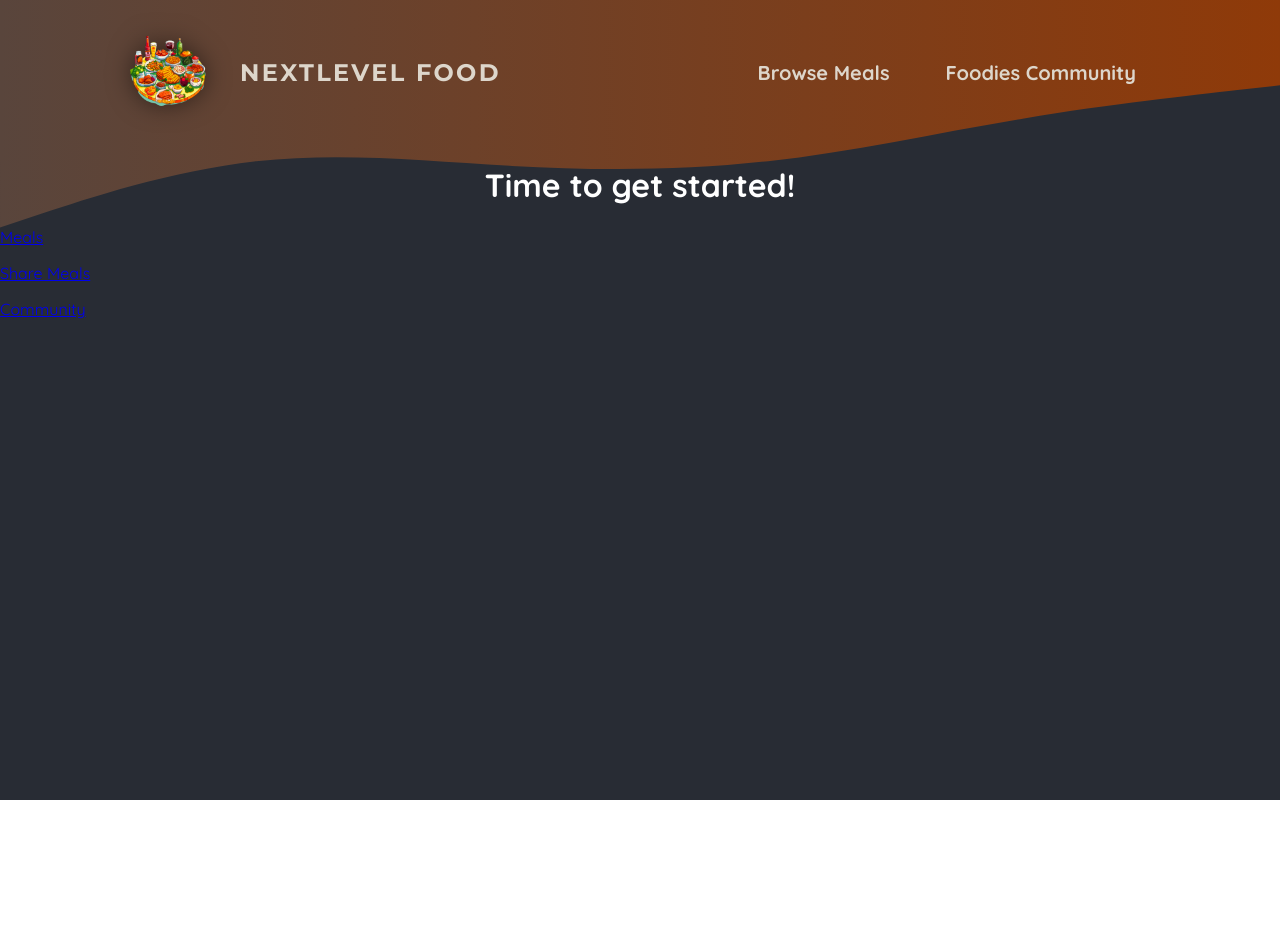
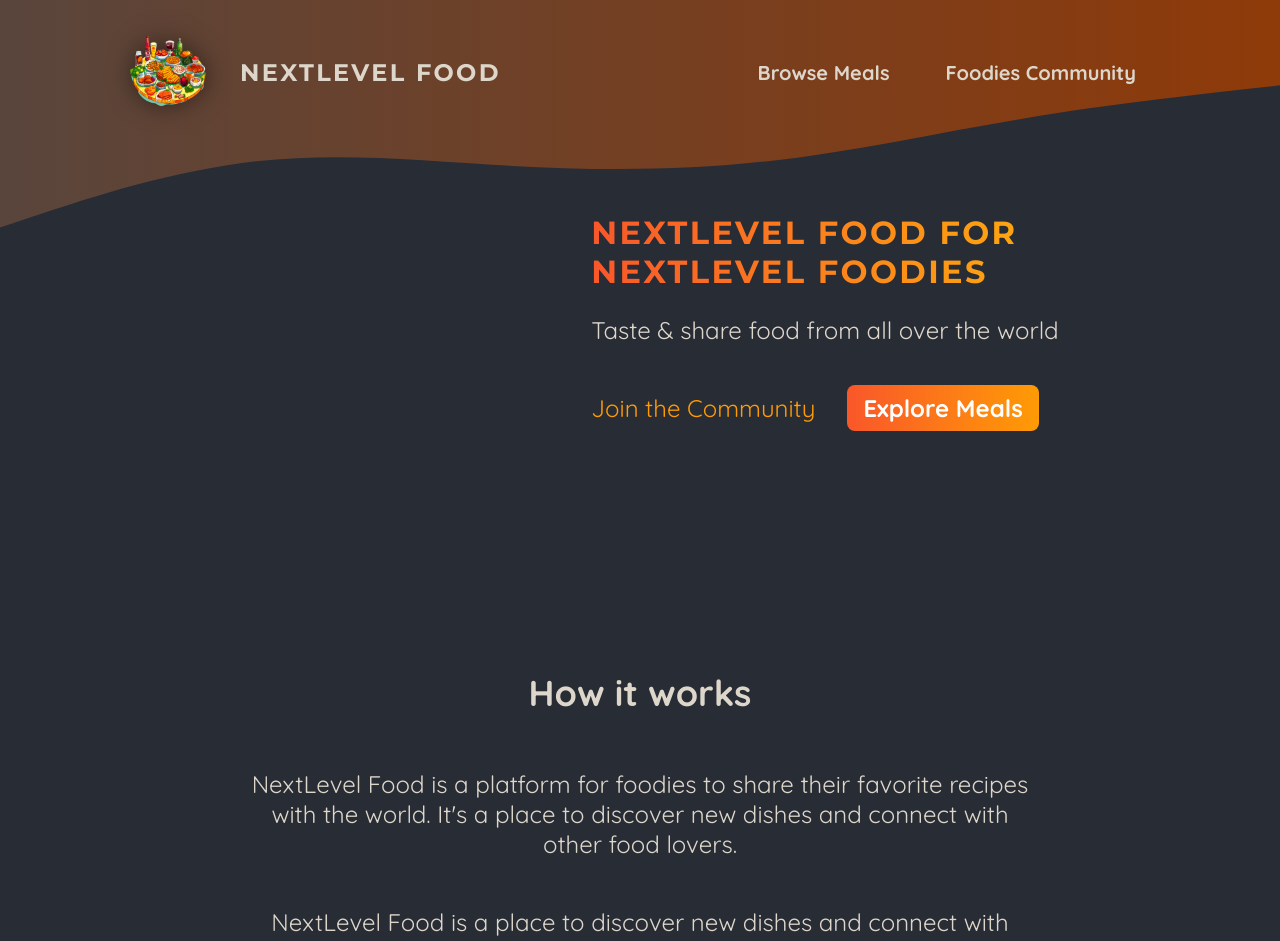
Before and after one commit to npinzon1994/next-level-food, a Next.js app: page / in a window 1280 px wide. Shown: the top 941 px of the page. Before the commit the page ends 800 px from the top, so only its background shows below. Built offline with nearby package versions, Linux system fonts and the light colour scheme.

Commit message:
started adding content to homepage. Added styling. Still need to work out the slideshow functionality.

```diff
--- a/app/page.js
+++ b/app/page.js
@@ -1,20 +1,53 @@
+import classes from "./page.module.css";
 import Link from "next/link";
+import Image from "next/image";
+import burgerImg from "../assets/burger.jpg";
 
 export default function Home() {
   return (
+    <>
+      <header className={classes.header}>
+        <div className={classes.slideshow}>
+          {/* <Image src={burgerImg} alt="A juicy burger" /> */}
+        </div>
+        <div>
+          <div className={classes.hero}>
+            <h1>NextLevel food for NextLevel Foodies</h1>
+            <p>Taste & share food from all over the world</p>
+          </div>
+          <div className={classes.cta}>
+            <Link href="/community">Join the Community</Link>
+            <Link href="/meals">Explore Meals</Link>
+          </div>
+        </div>
+      </header>
       <main>
-      <h1 style={{ color: "white", textAlign: "center" }}>
-        Time to get started!
-      </h1>
+        <section className={classes.section}>
+          <h2>How it works</h2>
           <p>
-        <Link href="/meals">Meals</Link>
+            NextLevel Food is a platform for foodies to share their favorite
+            recipes with the world. It&apos;s a place to discover new dishes and
+            connect with other food lovers.
           </p>
           <p>
-        <Link href="/meals/share">Share Meals</Link>
+            NextLevel Food is a place to discover new dishes and connect with
+            other food lovers.
+          </p>
+        </section>
+
+        <section className={classes.section}>
+          <h2>Why NextLevel Food?</h2>
+          <p>
+            NextLevel Food is a platform for foodies to share their favorite
+            recipes with the world. It&apos;s a place to discover new dishes and
+            connect with other food lovers.
           </p>
           <p>
-        <Link href="/community">Community</Link>
+            NextLevel Food is a place to discover new dishes and connect with
+            other food lovers.
           </p>
+        </section>
       </main>
+    </>
   );
 }
--- /dev/null
+++ b/app/page.module.css
@@ -0,0 +1,75 @@
+.header {
+    display: flex;
+    gap: 3rem;
+    margin: 3rem auto;
+    width: 90%;
+    max-width: 75rem;
+  }
+
+  .slideshow {
+    width: 40rem;
+    height: 25rem;
+  }
+
+  .hero {
+    color: #ddd6cb;
+    font-size: 1.5rem;
+  }
+
+  .hero h1 {
+    font-size: 2rem;
+    font-weight: bold;
+    font-family: 'Montserrat', sans-serif;
+    letter-spacing: 0.15rem;
+    text-transform: uppercase;
+    background: linear-gradient(90deg, #f9572a, #ffc905);
+    background-clip: text;
+    -webkit-background-clip: text;
+    -webkit-text-fill-color: transparent;
+  }
+
+  .cta {
+    font-size: 1.5rem;
+    display: flex;
+    gap: 1rem;
+  }
+
+  .cta a {
+    display: inline-block;
+    margin-top: 1rem;
+    padding: 0.5rem 1rem;
+    border-radius: 0.5rem;
+    background: linear-gradient(90deg, #f9572a, #ff9b05);
+    color: #ffffff;
+    font-weight: bold;
+    text-decoration: none;
+  }
+
+  .cta a:hover,
+  .cta a:active {
+    background: linear-gradient(90deg, #fd4715, #f9b241);
+  }
+
+  .cta a:first-child {
+    background: transparent;
+    font-weight: normal;
+    color: #ff9b05;
+    padding-left: 0;
+  }
+
+  .cta a:first-child:hover,
+  .cta a:first-child:active {
+    background: transparent;
+    color: #f9b241;
+  }
+
+  .section {
+    display: flex;
+    flex-direction: column;
+    color: #ddd6cb;
+    font-size: 1.5rem;
+    max-width: 50rem;
+    width: 90%;
+    margin: 2rem auto;
+    text-align: center;
+  }
```
Lines whose indentation alone changed are shown as unchanged.
